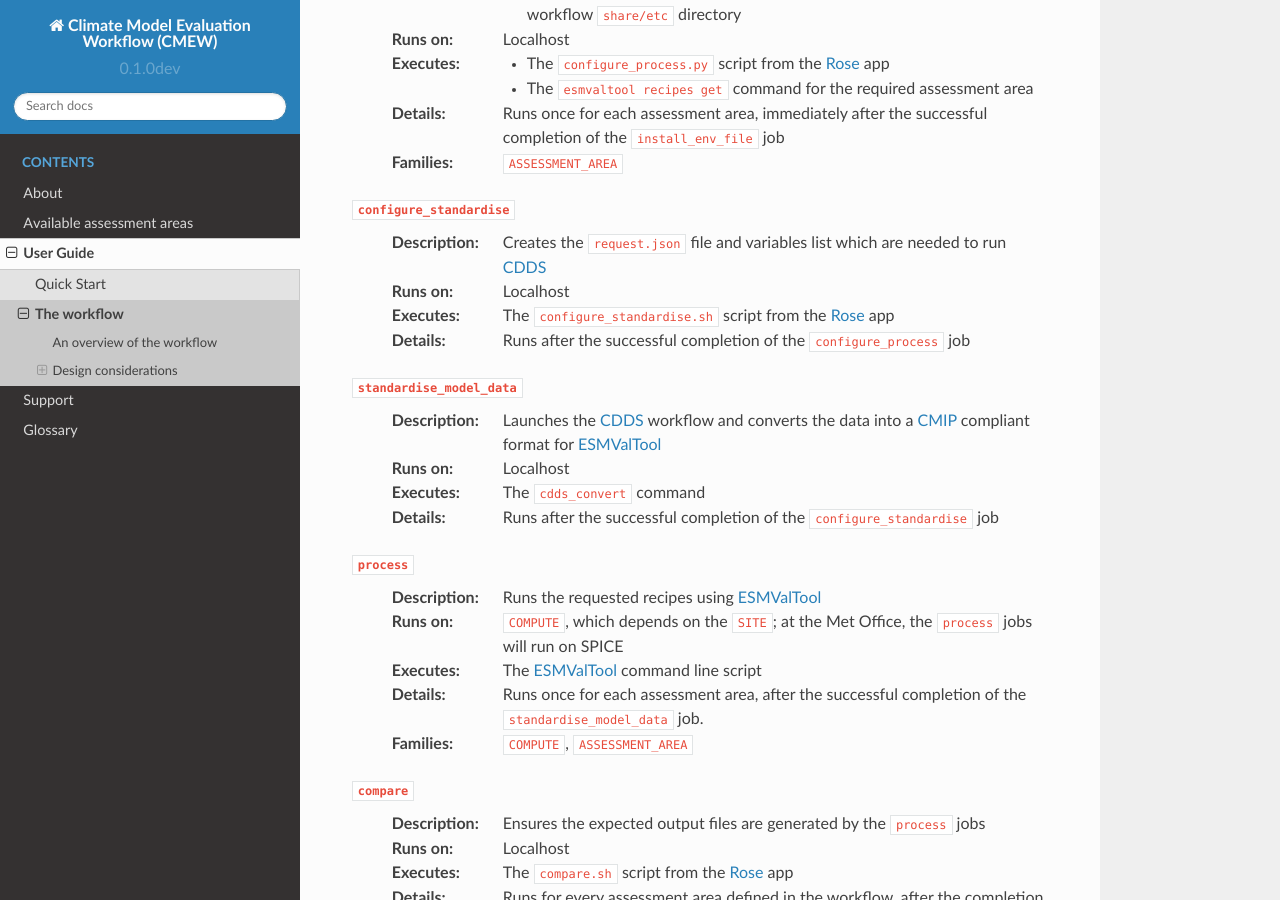
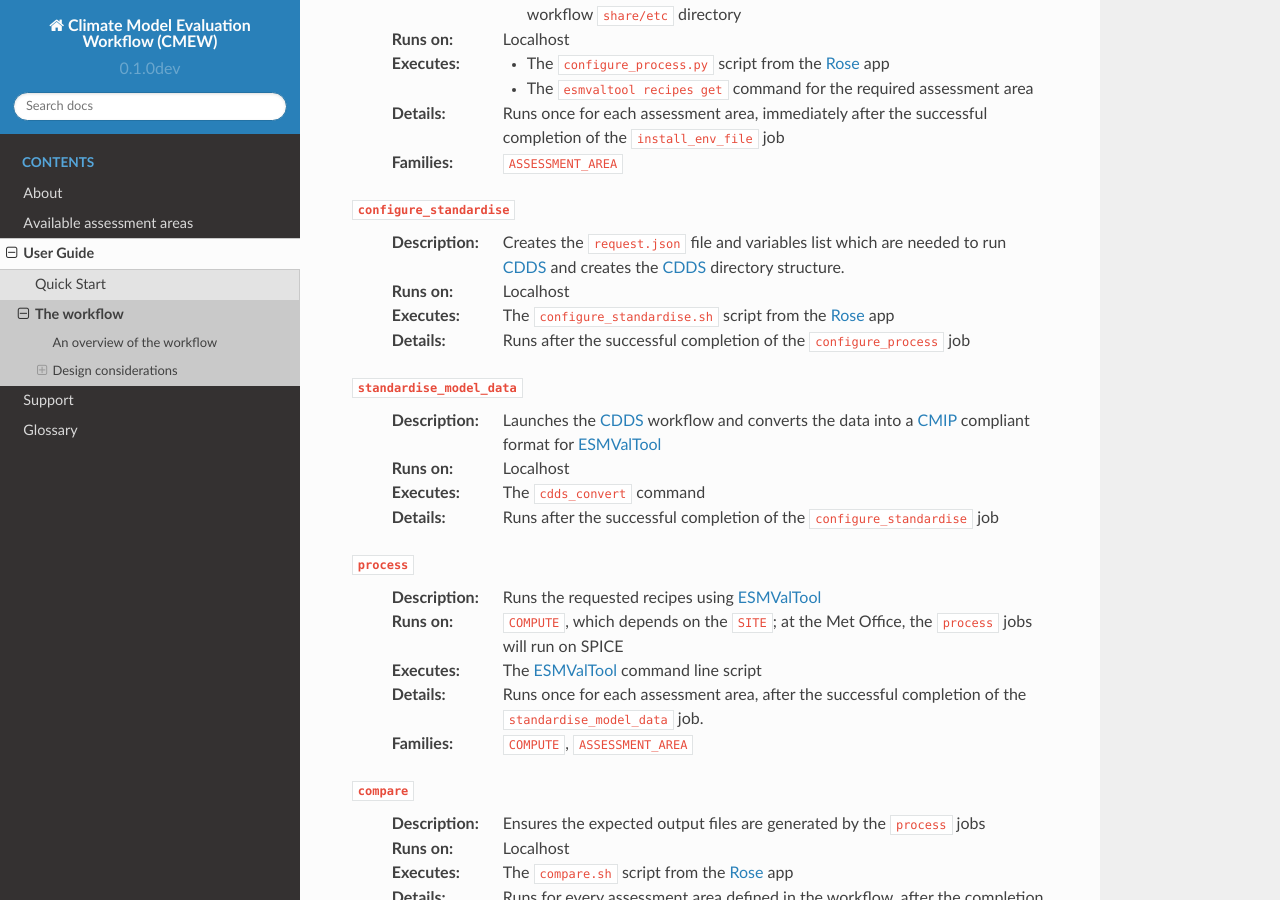
Before and after one commit to MetOffice/CMEW, a Sphinx documentation site: the page built from doc/source/user_guide/workflow.rst, in a window 1280 px wide and 900 px high, scrolled down 518 px. Built offline with Sphinx 7.4.7 and the Read the Docs theme 2.0.0, drawn with Linux system fonts in a browser that asks for light colours.

Commit message:
#145: Run setup commands for `cdds_convert`
* #112: cdds setup commands run with dummy variable and request.json files

* #112: added documentation

* #112: deleted mock_data folder

* #112: Changed references to request.json and variables.txt to share/etc dir

* #112: fix black & flake8 issues

* #112: Altered configure_standardise documentation

---------

Co-authored-by: Ed Gillett <146008263+mo-gill@users.noreply.github.com>

```diff
--- a/doc/source/user_guide/workflow.rst
+++ b/doc/source/user_guide/workflow.rst
@@ -26,13 +26,11 @@ An overview of the workflow
        and writes it to the cylc workflow ``share/etc`` directory
      * Copies the |ESMValTool| recipe for the assessment area into
        the cylc workflow ``share/etc`` directory
-
   :Runs on:
      Localhost
   :Executes:
      * The ``configure_process.py`` script from the |Rose| app
      * The ``esmvaltool recipes get`` command for the required assessment area
-
   :Details:
      Runs once for each assessment area, immediately after the successful
      completion of the ``install_env_file`` job
@@ -41,7 +39,8 @@ An overview of the workflow
 
 ``configure_standardise``
   :Description:
-     Creates the ``request.json`` file and variables list which are needed to run |CDDS|
+     Creates the ``request.json`` file and variables list which are needed to run
+     |CDDS| and creates the |CDDS| directory structure.
   :Runs on:
      Localhost
   :Executes:
```
Also changed, not shown: 2 other files.
